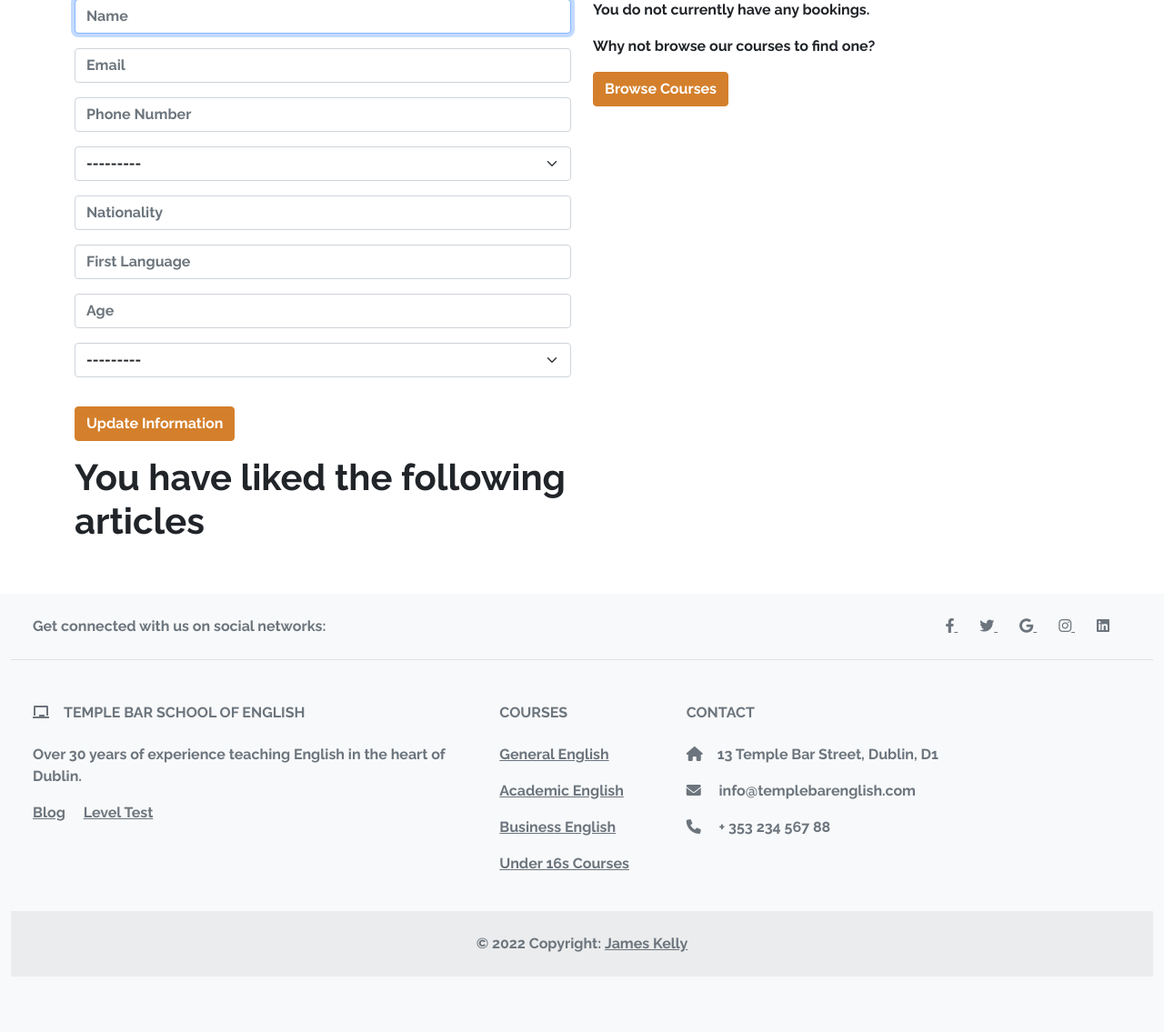
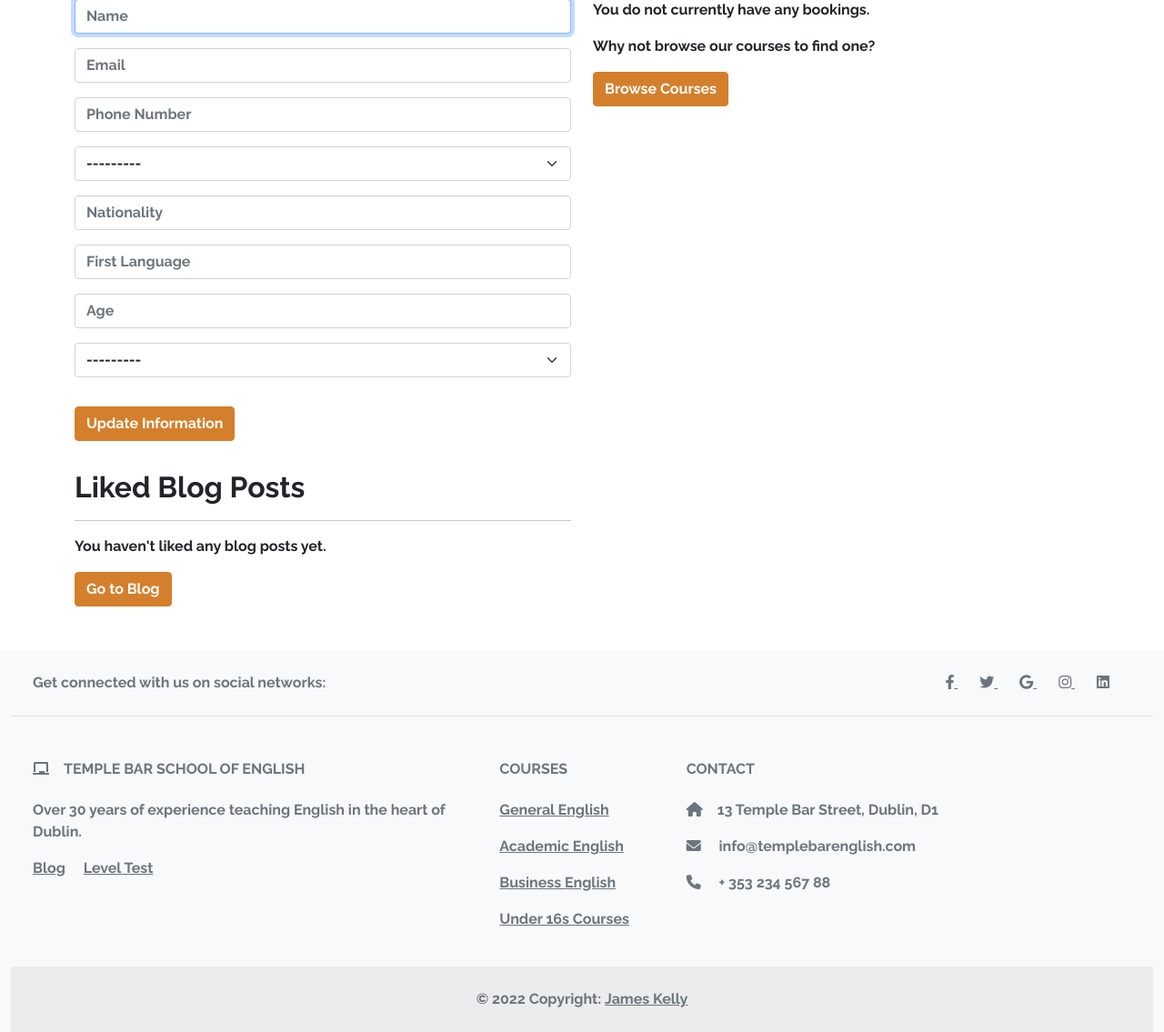
Before and after one commit to jameskelly33/Milestone-Project-4-LangSchool, a Django app: page /profiles/ in a window 1280 px wide. Shown: the part 560-1695 px from the top of the page at 91% size. Before the commit the page ends 1634 px from the top, so only its background shows below. Run offline with Django 4.2, Linux system fonts and the light colour scheme; the visitor is signed in with stand-in values (Sample User, id 1); data comes from the database, SQL or seed files in the repository; data that the repository does not hold is empty; parts of the project's set-up code (start-up, migrations or seed data) failed here and were passed over; some libraries are stand-ins or nearby versions.

Commit message:
Add liked posts to profile and link to blog if no liked  posts

```diff
--- a/profiles/templates/profiles/profiles.html
+++ b/profiles/templates/profiles/profiles.html
@@ -18,12 +18,20 @@
                 {{ form|crispy }}
                 <button class="btn btn-primary my-3">Update Information</button>
             </form>
-            <h1>You have liked the following articles</h1>
-           {% for key,value in liked_posts.items %}
 
-            <a href="{% url 'blog_post' key %}">{{value}}</a>
+            <h2 class="mt-3">Liked Blog Posts</h2>
+            <hr>
+           {% if liked_posts %}
+            {% for key,value in liked_posts.items %}
+            <a class="text-decoration-none blog-preview" href="{% url 'blog_post' key %}">
+                <p class="blog-sub-heading">{{value}}</p>
+            </a>
 
            {% endfor %}
+           {% else %}
+           <p>You haven't liked any blog posts yet. </p>
+           <a class='btn btn-primary' href="{% url 'blog' %}">Go to Blog</a>
+           {% endif %}
         </div>
         <div class="col-12 col-md-6 mb-5">
             <h2 class="my-4">Bookings</h2>
--- a/profiles/views.py
+++ b/profiles/views.py
@@ -38,8 +38,6 @@ def profiles(request):
         'bookings':bookings,
         'profile':profile,
         'liked_posts':liked_posts,
-
-
     }
 
     return render(request, 'profiles/profiles.html', context)
```
